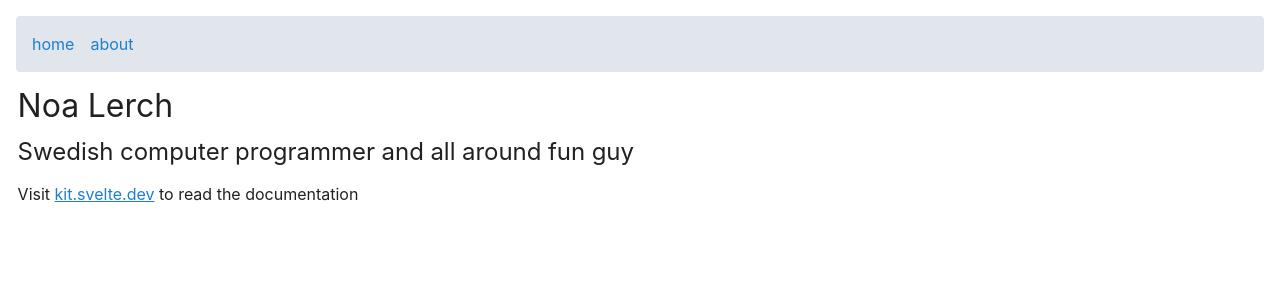
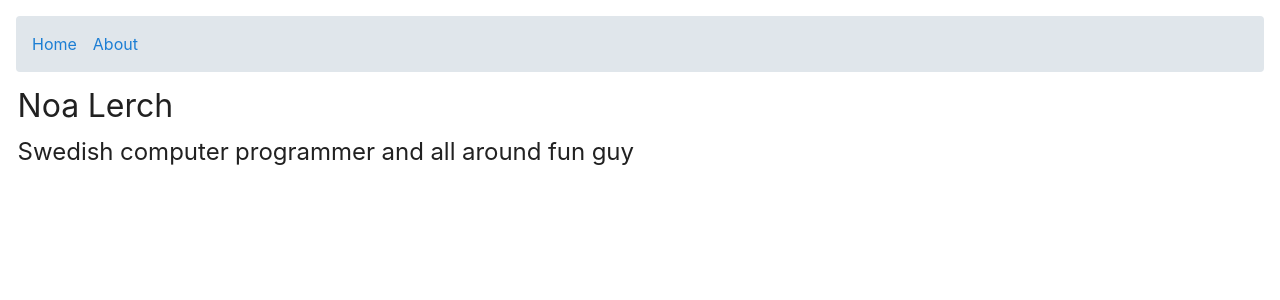
Before and after one commit to noalerch/noalerch.se, a SvelteKit app in the folder app/: page / in a window 1280 px wide. Shown: the top 300 px of the page. Built offline with nearby package versions, Linux system fonts and the light colour scheme.

Commit message:
add layout

```diff
--- /dev/null
+++ b/app/src/routes/+layout.svelte
@@ -0,0 +1,6 @@
+<nav>
+    <a href="/">Home</a>
+    <a href="/about">About</a>
+</nav>
+
+<slot></slot>
--- a/app/src/routes/+page.svelte
+++ b/app/src/routes/+page.svelte
@@ -1,8 +1,2 @@
-<nav>
-	<a href="/">home</a>
-	<a href="/about">about</a>
-</nav>
-
 <h1>Noa Lerch</h1>
 <h2>Swedish computer programmer and all around fun guy</h2>
-<p>Visit <a href="https://kit.svelte.dev">kit.svelte.dev</a> to read the documentation</p>
--- a/app/src/routes/about/+page.svelte
+++ b/app/src/routes/about/+page.svelte
@@ -1,8 +1,3 @@
-<nav>
-	<a href="/">home</a>
-	<a href="/about">about</a>
-</nav>
-
 <p>
     My name is Noa Lerch and I am a software developer from Sweden.
 </p>
```
